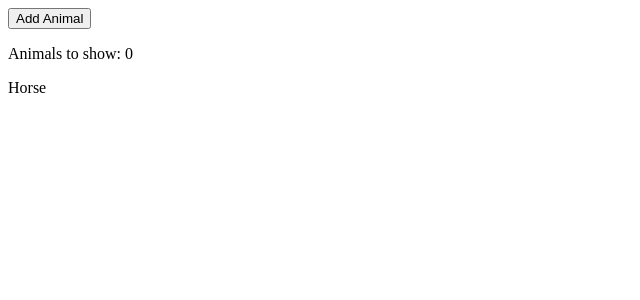
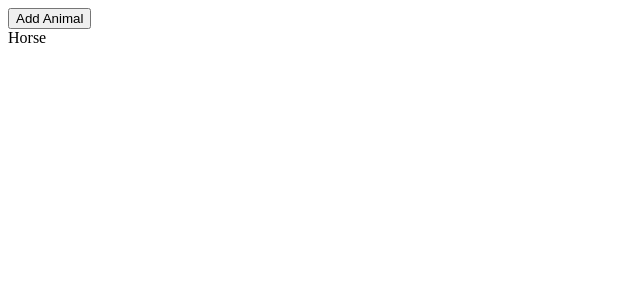
Before and after one commit to RCass172/animals-react, a React (Create React App) app: page / in a window 1280 px wide. Shown: the top 300 px of the page, without its empty margins (0-640 px from the left). Built offline with nearby package versions, Linux system fonts and the light colour scheme.

Commit message:
Add animal array and getRandomAnimal function

```diff
--- a/src/App.js
+++ b/src/App.js
@@ -1,16 +1,22 @@
 import { useState } from "react";
 
+function getRandomAnimal() {
+  const animals = ['bird', 'cat', 'dog', 'cow', 'horse', 'gator'];
+
+  return animals[Math.floor(Math.random() * animals.length)]
+}
+
 function App() {
+  const [animals, setAnimals] = useState([]);
+
   const handleClick = () => {
-    setCount(count + 1);
+    setAnimals([...animals, getRandomAnimal()]);
   };
-
-  const [count, setCount] = useState(0);
 
   return (
     <div>
       <button onClick={handleClick}>Add Animal</button>
-      <p>Animals to show: {count}</p>
+      <div>{ animals }</div>
     </div>
   );
 }
```
